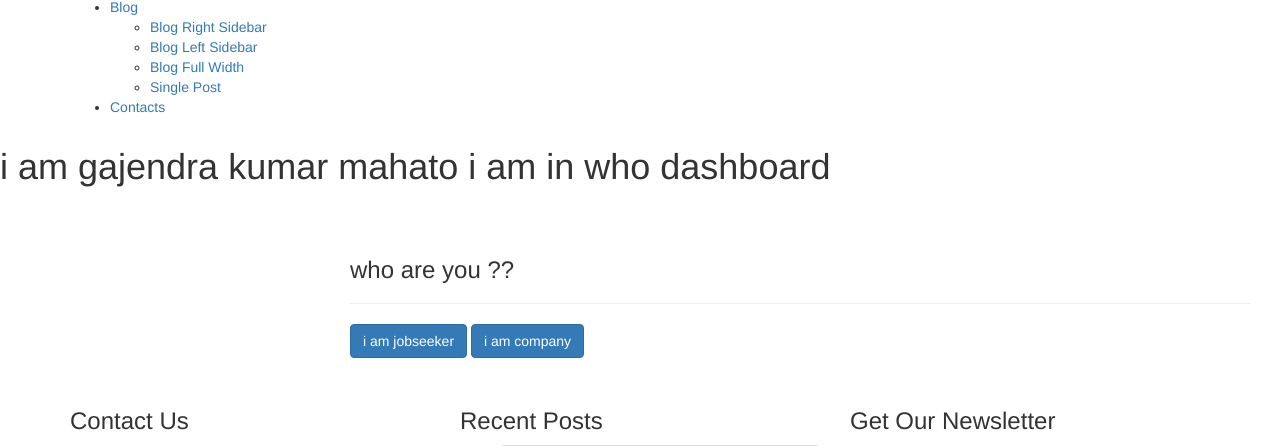
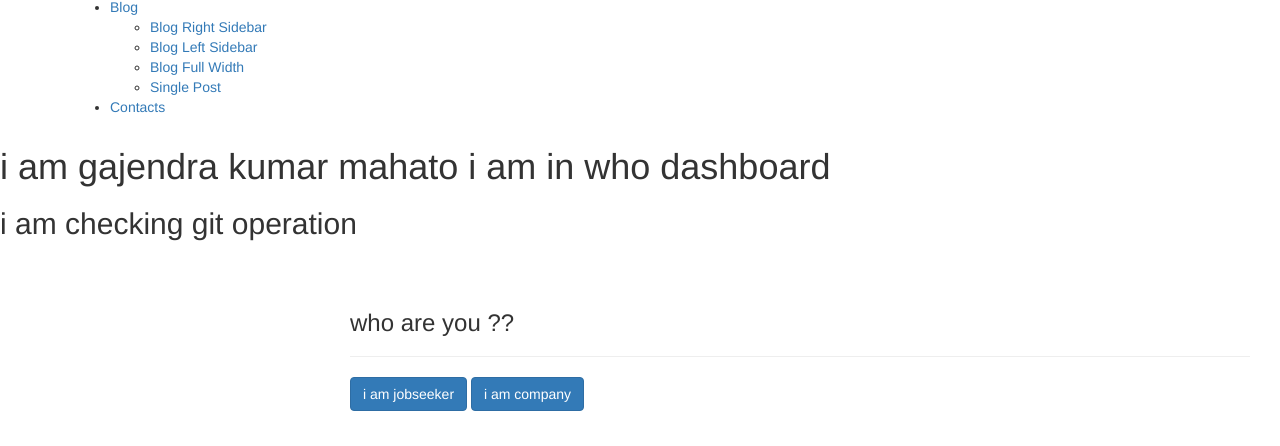
Before and after one commit to gajendrarahul/kbccollege, a Django app: page /who/ in a window 1280 px wide. Shown: the part 1152-1598 px from the top of the page. Run offline with Django 3.2, Linux system fonts and the light colour scheme; some libraries are stand-ins or nearby versions.

Commit message:
second comit

```diff
--- a/templates/who.html
+++ b/templates/who.html
@@ -4,6 +4,7 @@
 
 
 <h1> i am gajendra kumar mahato i am in who  dashboard </h1>
+<h2> i am checking git operation</h2>
 
 
 <div calss="container">
```
